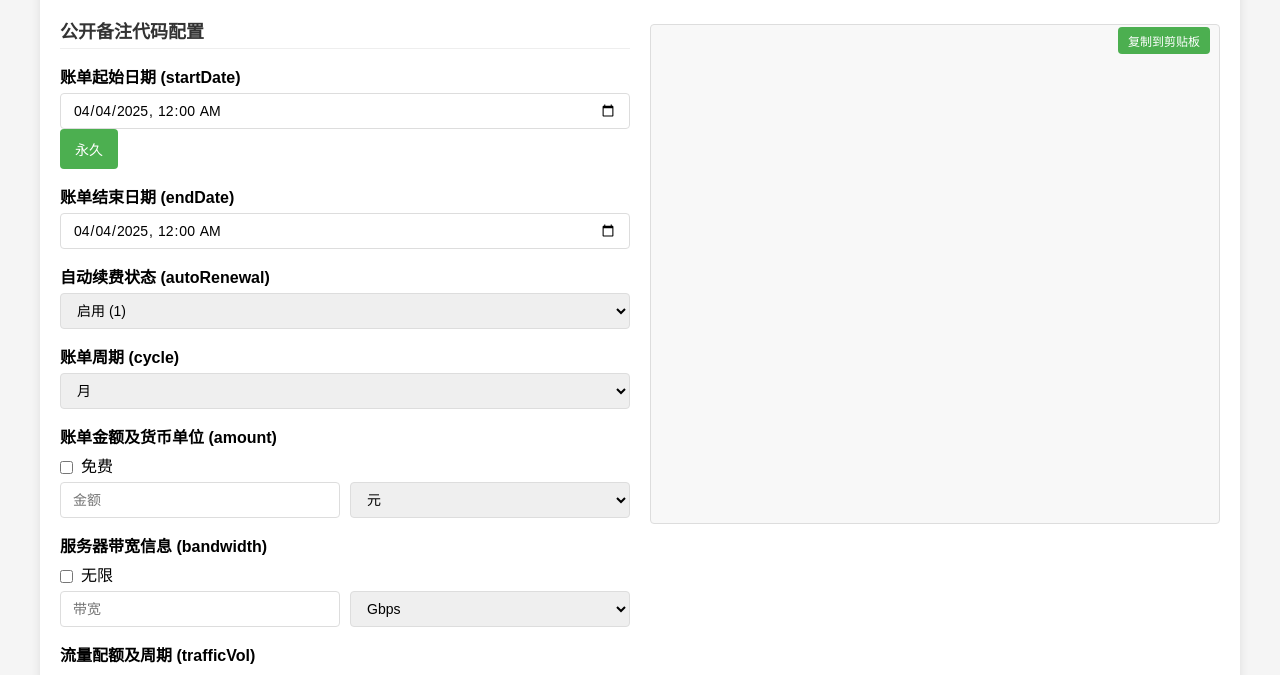
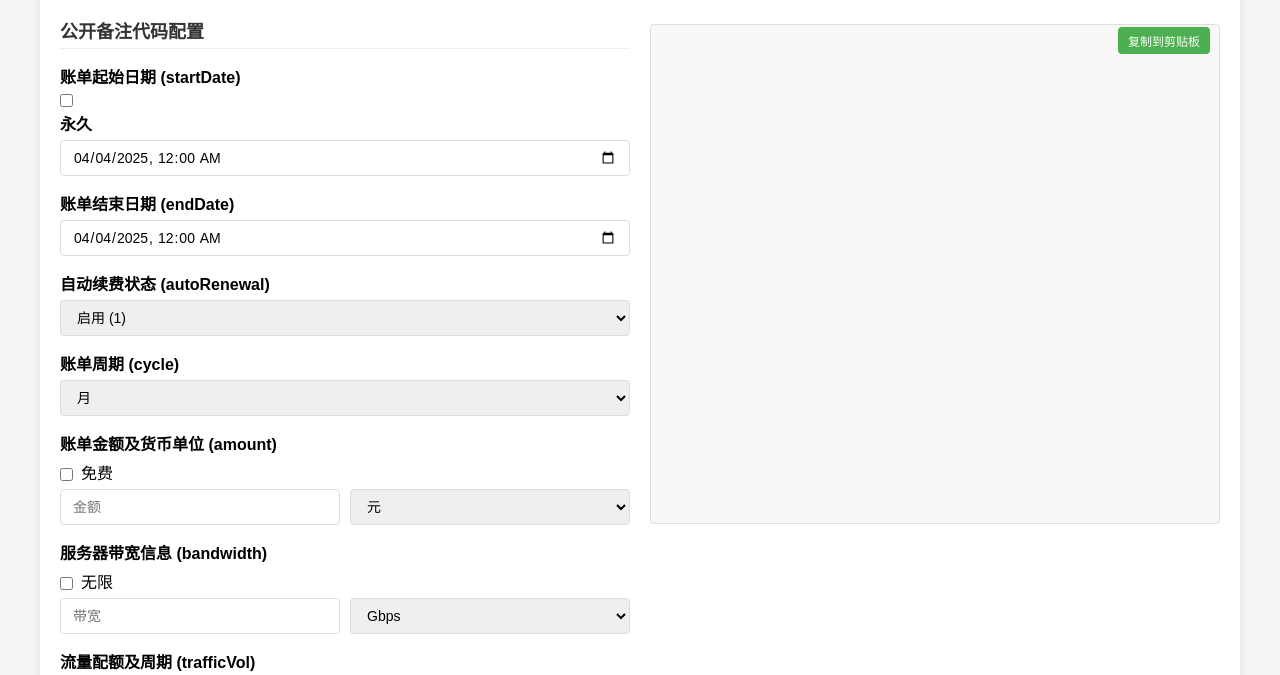
Before and after one commit to frankiejun/nzcfg, a plain HTML site: page index.html in a window 1280 px wide. Shown: the part 77-752 px from the top of the page. Drawn offline with nearby package versions, Linux system fonts and the light colour scheme.

Commit message:
增加“永久”按钮

```diff
--- a/index.html
+++ b/index.html
@@ -419,8 +419,9 @@
 
                     <div class="form-group">
                         <label>账单起始日期 (startDate)</label>
+                        <input type="checkbox" id="permanentCheckbox" onclick="setPermanentEndDate()"> <label
+                            for="permanentCheckbox">永久</label>
                         <input type="datetime-local" id="startDate">
-                        <button type="button" id="permanentButton" onclick="setPermanentEndDate()">永久</button>
                     </div>
 
                     <div class="form-group">
```
